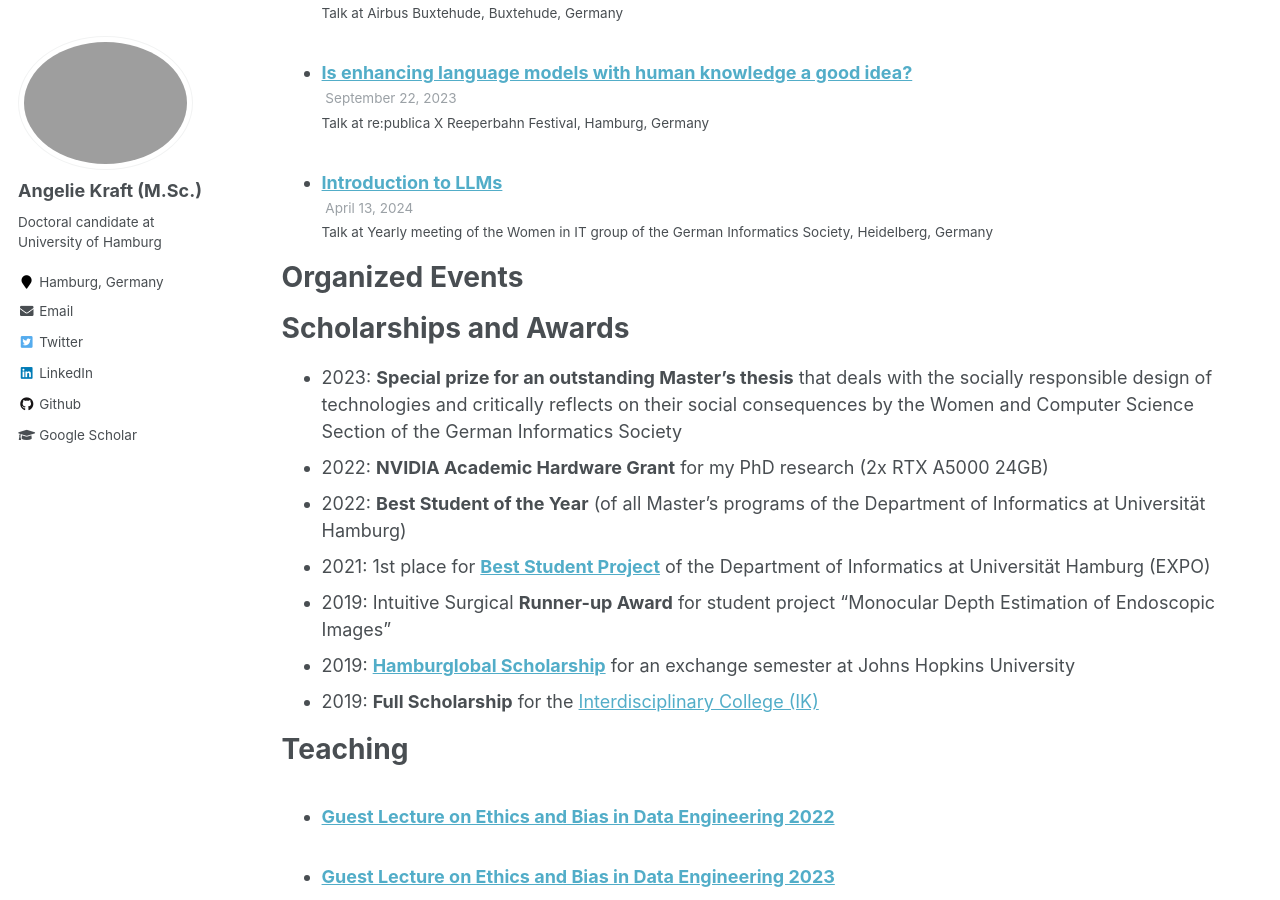
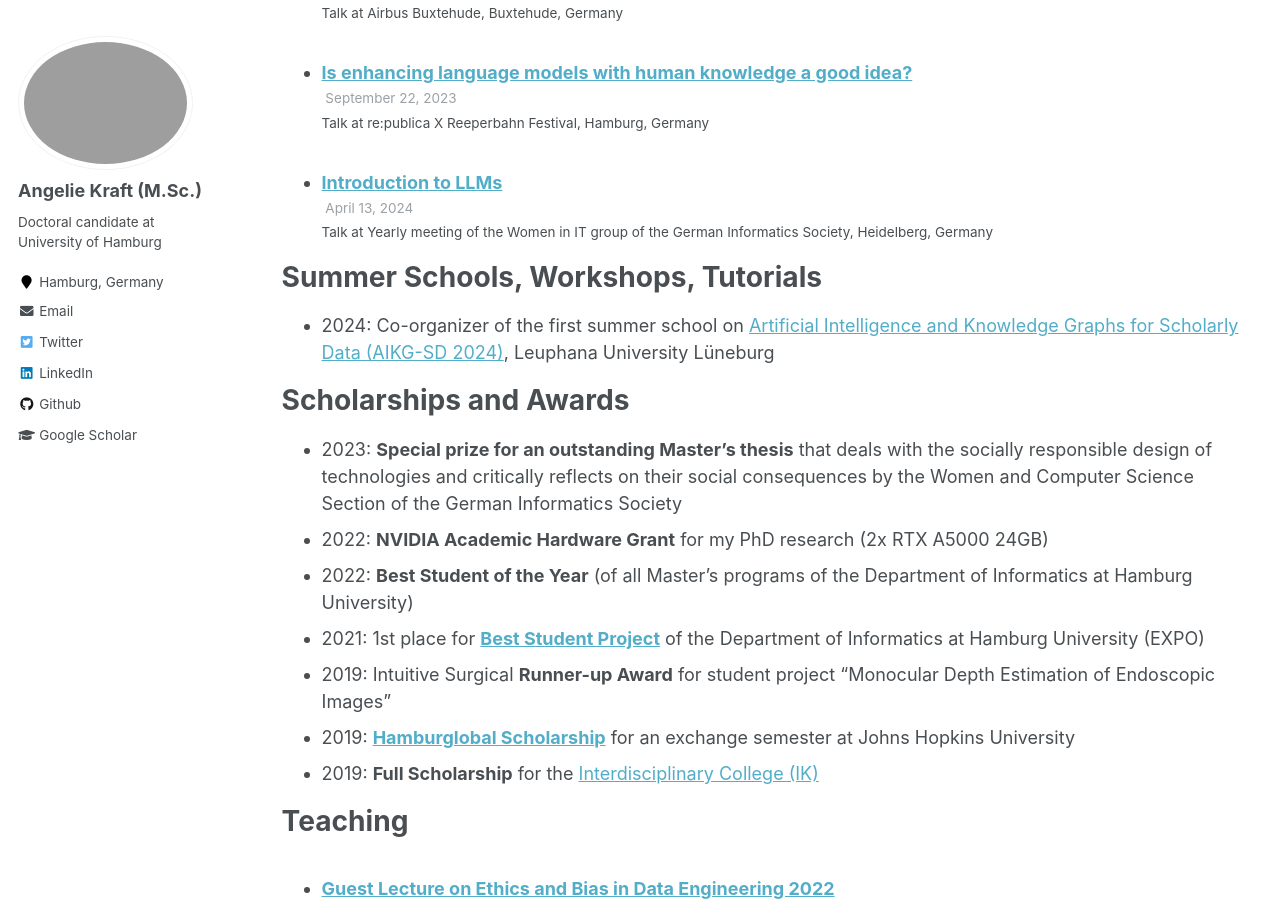
Before and after one commit to krangelie/krangelie.github.io, a Jekyll site: the page built from _pages/cv.md, in a window 1280 px wide and 900 px high, scrolled down 2529 px. Built offline with Jekyll 4.4.1, drawn with Linux system fonts in a browser that asks for light colours; some of the changed text lies outside the part shown.

Commit message:
adding summer school to cd

```diff
--- a/_pages/cv.md
+++ b/_pages/cv.md
@@ -51,18 +51,17 @@ Talks
     {% include archive-single-talk-cv.html %}
   {% endfor %}</ul>
 
-Organized Events
+Summer Schools, Workshops, Tutorials
 ======
-  <ul>{% for post in site.events %}
-    {% include archive-single-cv.html %}
-  {% endfor %}</ul>
+* 2024: Co-organizer of the first summer school on [Artificial Intelligence and Knowledge Graphs for Scholarly Data (AIKG-SD 2024)](https://sites.google.com/view/aikg-sd-summer-school-day-2024/startseite), Leuphana University Lüneburg
+
 
 Scholarships and Awards
 ======
 * 2023: **Special prize for an outstanding Master's thesis** that deals with the socially responsible design of technologies and critically reflects on their social consequences by the Women and Computer Science Section of the German Informatics Society
 * 2022: **NVIDIA Academic Hardware Grant** for my PhD research (2x RTX A5000 24GB)
-* 2022: **Best Student of the Year** (of all Master's programs of the Department of Informatics at Universität Hamburg)
-* 2021: 1st place for [**Best Student Project**](https://www.inf.uni-hamburg.de/en/inst/ab/lt/home/news/202110-expo.html) of the Department of Informatics at Universität Hamburg (EXPO)
+* 2022: **Best Student of the Year** (of all Master's programs of the Department of Informatics at Hamburg University)
+* 2021: 1st place for [**Best Student Project**](https://www.inf.uni-hamburg.de/en/inst/ab/lt/home/news/202110-expo.html) of the Department of Informatics at Hamburg University (EXPO)
 * 2019: Intuitive Surgical **Runner-up Award** for student project “Monocular Depth Estimation of Endoscopic Images”
 * 2019: [**Hamburglobal Scholarship**](https://www.uni-hamburg.de/en/internationales/studierende/outgoing/austausch-gaststudium/finanzierung/hamburglobal-foerderprogramm.html) for an exchange semester at Johns Hopkins University
 * 2019: **Full Scholarship** for the [Interdisciplinary College (IK)](https://interdisciplinary-college.org/)
```
Also changed, not shown: other parts of _pages/cv.md (+1 -1 lines).
